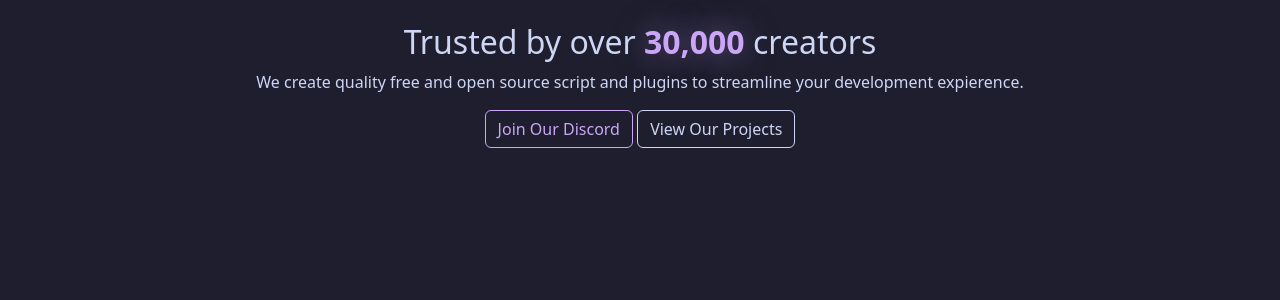
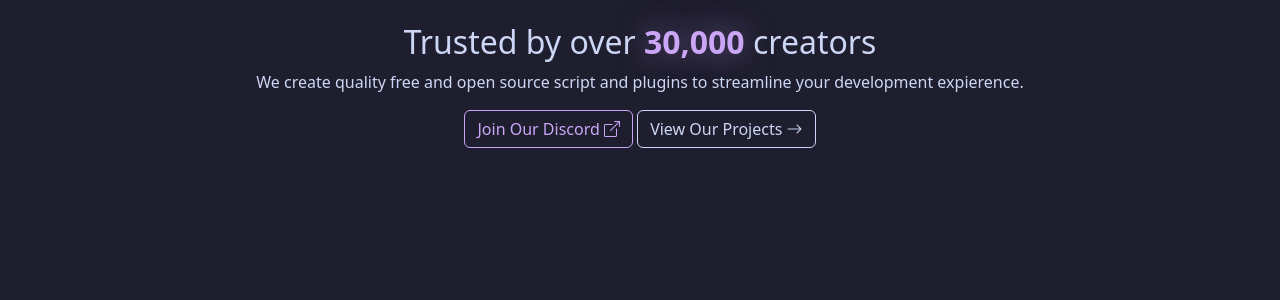
Before and after one commit to Redon-Tech/website, a Jekyll site: the page built from index.md, in a window 1280 px wide. Shown: the part 522-822 px from the top of the page. Built offline with Jekyll 4.4.1, drawn with Linux system fonts in a browser that asks for light colours.

Commit message:
feat: add icons to home call to action buttons

```diff
--- a/_layouts/home.html
+++ b/_layouts/home.html
@@ -3,6 +3,8 @@ layout: default
 ---
 
 <div class="hero-bloom" id="header">
+  <img src="{{ "/assets/stars.png" | relative_url }}" class="stars" alt="Stars" data-scroll data-scroll-speed="0.3">
+
   <div class="px-4 mb-5 text-center site-hero" data-scroll data-scroll-speed="0.3">
     <img class="d-block mx-auto mb-n2 mt-n3" src="{{ "/assets/Redon-Tech-Logo-New-Transparent.png" | relative_url }}"
       alt="Redon Tech" width="130">
@@ -10,8 +12,6 @@ layout: default
       and your
       players.</h1>
   </div>
-
-  <img src="{{ "/assets/stars.png" | relative_url }}" class="stars" alt="Stars" data-scroll data-scroll-speed="0.3">
   <!-- <div class="stars" id="small" data-scroll data-scroll-speed="0.3"></div>
   <div class="stars" id="medium" data-scroll data-scroll-speed="0.3"></div>
   <div class="stars" id="large" data-scroll data-scroll-speed="0.3"></div> -->
@@ -23,8 +23,9 @@ layout: default
     creators</h2>
   <p>We create quality free and open source script and plugins to streamline your development expierence.</p>
 
-  <button type="button" class="btn btn-outline-primary">Join Our Discord</button>
-  <button type="button" class="btn btn-outline-dark">View Our Projects</button>
+  <button type="button" class="btn btn-outline-primary">Join Our Discord <i
+      class="bi bi-box-arrow-up-right"></i></button>
+  <button type="button" class="btn btn-outline-dark">View Our Projects <i class="bi bi-arrow-right"></i></button>
 </div>
 
 <div style="height: 100vh;"></div>
```
